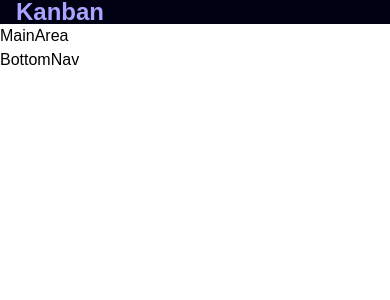
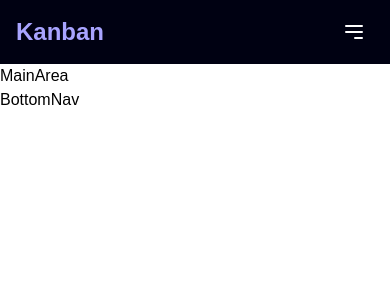
Before and after one commit to josssss07/kanban-task-management, a Next.js app: page / in a window 390 px wide. Shown: the top 300 px of the page. Built offline with nearby package versions, Linux system fonts and the light colour scheme.

Commit message:
landing navbar done

```diff
--- a/src/app/FrontendPages/LandingComponents/Navbar.jsx
+++ b/src/app/FrontendPages/LandingComponents/Navbar.jsx
@@ -1,4 +1,6 @@
-import React from 'react'
+//TODO: fix the animation feature for the mobile navbar
+
+import React, { useState } from 'react';
 
 const Navbar = () => {
   // Navigation links array that can be easily modified
@@ -9,35 +11,89 @@ const Navbar = () => {
     { name: 'Sign-Up', href: './' }
   ];
 
+  const [isClicked, setIsClicked] = useState(false);
+  const toggleNavBar = () => {
+    setIsClicked(!isClicked);
+  };
+
   return (
-    <div>
-      <nav className='bg-black'>
-        <div className='max-w-7xl mx-auto px-4 sm:p-6 lg:p-8'>
-          <div className="flex items-center justify-between h-6">
+    <nav className="bg-black">
+      <div className="max-w-7xl mx-auto px-4 sm:px-6 lg:px-8">
+        <div className="flex items-center justify-between h-16">
+          {/* Logo */}
           <div className="flex items-center">
-              <div className="flex-shrink-0">
-                <a href="./" className='text-main-purple-hover text-heading-xl'>Kanban</a>
+            <a href="./" className="text-main-purple-hover text-heading-xl">Kanban</a>
           </div>
-            </div>
-            <div className="hidden md:block">
-              <div className="ml-4 flex items-center space-x-4">
+
+          {/* Desktop Navigation */}
+          <div className="hidden md:flex space-x-4">
             {navLinks.map((link, index) => (
               <a
                 key={index}
                 href={link.href}
-                    className='text-white hover:bg-main-purple-hover rounded-lg p-3'
+                className="text-white hover:bg-main-purple-hover rounded-lg p-3"
               >
                 {link.name}
               </a>
             ))}
           </div>
+
+          {/* Mobile Menu Button */}
+          <div className="flex md:hidden">
+            <button
+              className="inline-flex items-center p-2 rounded-md text-white focus:outline-none focus:ring-2 focus:ring-inset focus:ring-white"
+              onClick={toggleNavBar}
+            >
+              {isClicked ? (
+                <svg
+                  className="h-6 w-6"
+                  xmlns="http://www.w3.org/2000/svg"
+                  fill="none"
+                  viewBox="0 0 24 24"
+                  stroke="currentColor"
+                >
+                  <path
+                    strokeLinecap="round"
+                    strokeLinejoin="round"
+                    strokeWidth={2}
+                    d="M6 18L18 6M6 6l12 12"
+                  />
+                </svg>
+              ) : (
+                <svg
+                  className="h-6 w-6"
+                  xmlns="http://www.w3.org/2000/svg"
+                  fill="none"
+                  viewBox="0 0 24 24"
+                  stroke="currentColor"
+                >
+                  <path
+                    strokeLinecap="round"
+                    strokeLinejoin="round"
+                    strokeWidth={2}
+                    d="M4 6h16M4 12h16m-7 6h7"
+                  />
+                </svg>
+              )}
+            </button>
+          </div>
+        </div>
       </div>
 
-          </div>
+      {/* Mobile Menu with Fade-in Effect */}
+      <div className={`md:hidden bg-black p-4 space-y-2 transition-opacity duration-500 ease-in-out ${isClicked ? "opacity-100" : "opacity-0 hidden"}`}>
+        {navLinks.map((link, index) => (
+          <a
+            key={index}
+            href={link.href}
+            className="block text-white hover:bg-main-purple-hover rounded-lg p-3"
+          >
+            {link.name}
+          </a>
+        ))}
       </div>
     </nav>
-    </div>
-  )
-}
+  );
+};
 
-export default Navbar
+export default Navbar;
```
Lines whose indentation alone changed are shown as unchanged.
